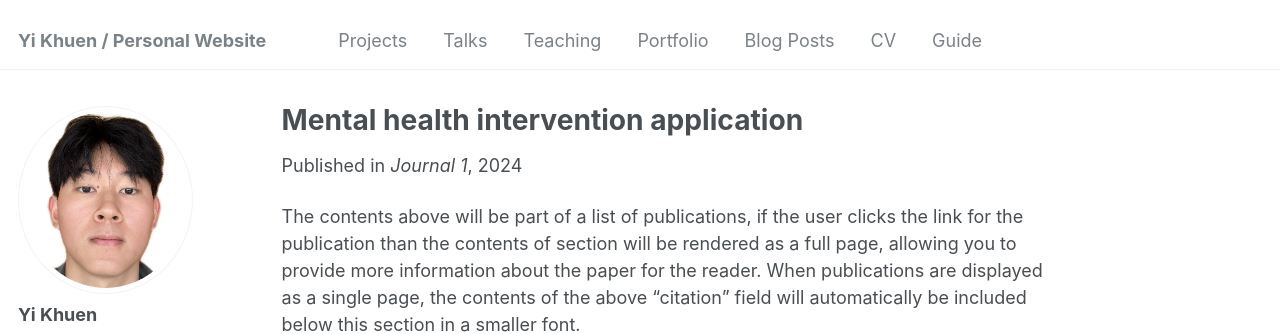
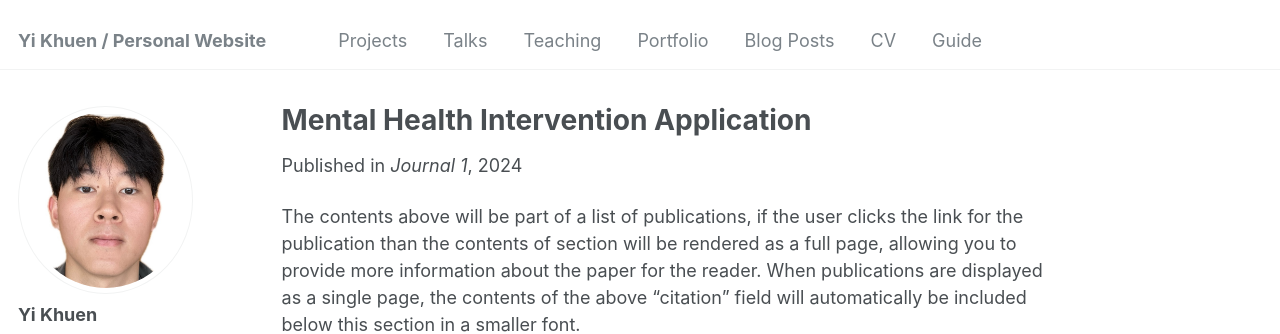
Before and after one commit to yikhuen/yikhuen.github.io, a Jekyll site: the page built from _projects/2010-10-01-paper-title-number-2.md, in a window 1280 px wide and 1130 px high. Shown: the top 334 px of the window. Built offline with Jekyll 4.4.1, drawn with Linux system fonts in a browser that asks for light colours; some web fonts are replaced.

```diff
--- a/_projects/2010-10-01-paper-title-number-2.md
+++ b/_projects/2010-10-01-paper-title-number-2.md
@@ -1,5 +1,5 @@
 ---
-title: "Mental health intervention application"
+title: "Mental Health Intervention Application"
 collection: projects
 category: manuscripts
 permalink: /projects/2010-10-01-paper-title-number-2
```
